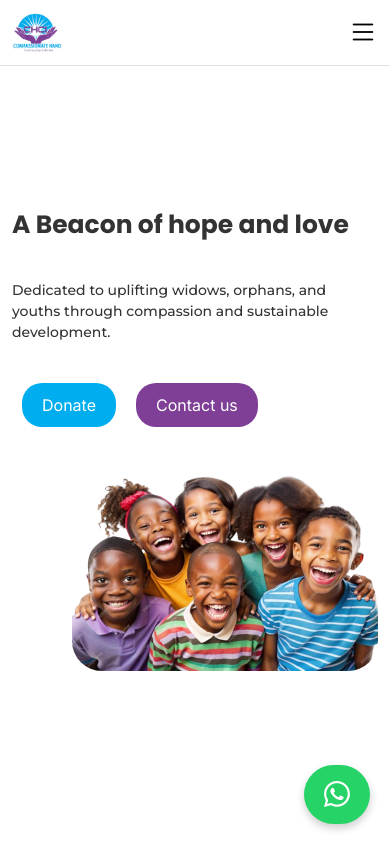
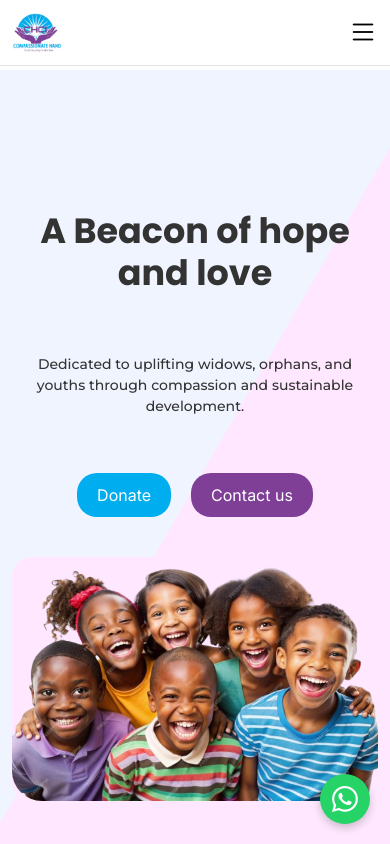
Before and after one commit to Oj-washingtone/chci, a Next.js app: page / in a window 390 px wide. Shown: the top 844 px of the page. Built offline with nearby package versions, Linux system fonts and the light colour scheme.

Commit message:
UI updates

```diff
--- a/components/banner/Banner.js
+++ b/components/banner/Banner.js
@@ -19,7 +19,6 @@ export default function Banner() {
             </div>
           </div>
           <div className="col-md-7">
-            {" "}
             <div className="banner-image-wrapper">
               <Image
                 src="/images/group-smiling-laughing-african-american-kids-with-happy-expression-png_1296627-5935.png"
--- a/styles/globals.css
+++ b/styles/globals.css
@@ -60,6 +60,7 @@ p {
   justify-content: center;
   align-items: center;
   position: relative;
+  background: linear-gradient(120deg, #f0f4ff 50%, #ffe8ff 50%);
   /* background-color: var(--primary-color); */
   margin-top: 70px;
   margin-bottom: 60px;
@@ -113,6 +114,9 @@ p {
 }
 
 .banner-image-wrapper {
+  height: 100%;
+  border-radius: 20px;
+  background-color: #ffe8ff;
   padding-left: 60px;
 }
 
@@ -397,6 +401,10 @@ p {
 }
 
 /* events */
+
+.event {
+  margin-bottom: 25px;
+}
 
 .event-date {
   background: #8e4f00;
@@ -780,6 +788,24 @@ p {
 }
 
 @media (max-width: 999px) {
+  .about-wrapper {
+    padding: 0;
+  }
+
+  .banner-image-wrapper {
+    position: relative;
+    width: 100%;
+    height: auto;
+    padding: 0;
+  }
+
+  .banner-image-wrapper img {
+    width: 100%;
+    height: auto;
+    object-fit: cover;
+    border-radius: 30px;
+  }
+
   .programs-image-wrapper {
     display: flex;
     flex-direction: row;
@@ -799,6 +825,27 @@ p {
 }
 
 @media (max-width: 767px) {
+  .my-form-wrapper {
+    margin-top: 40px;
+  }
+
+  .intro-statement-wrapper {
+    display: flex;
+    flex-direction: column;
+    justify-content: center;
+    align-items: center;
+  }
+
+  .intro-statement-wrapper h1 {
+    text-align: center;
+    width: 90%;
+    font-size: 35px !important;
+  }
+
+  .intro-statement-wrapper p {
+    text-align: center;
+  }
+
   .banner-wrapper {
     padding-top: 100px;
     padding-bottom: 100px;
@@ -841,14 +888,19 @@ p {
 
 /* Whatsapp FAB */
 .fab-button {
+  width: 50px;
+  height: 50px;
+  display: flex;
+  justify-content: center;
+  align-items: center;
   position: fixed;
   bottom: 20px;
   right: 20px;
   background-color: #25d366;
   color: white;
   border: none;
-  padding: 10px 20px;
-  border-radius: 50px;
+  /* padding: 10px; */
+  border-radius: 50%;
   box-shadow: 0 4px 8px rgba(0, 0, 0, 0.2);
   z-index: 1000;
   text-align: center;
```
